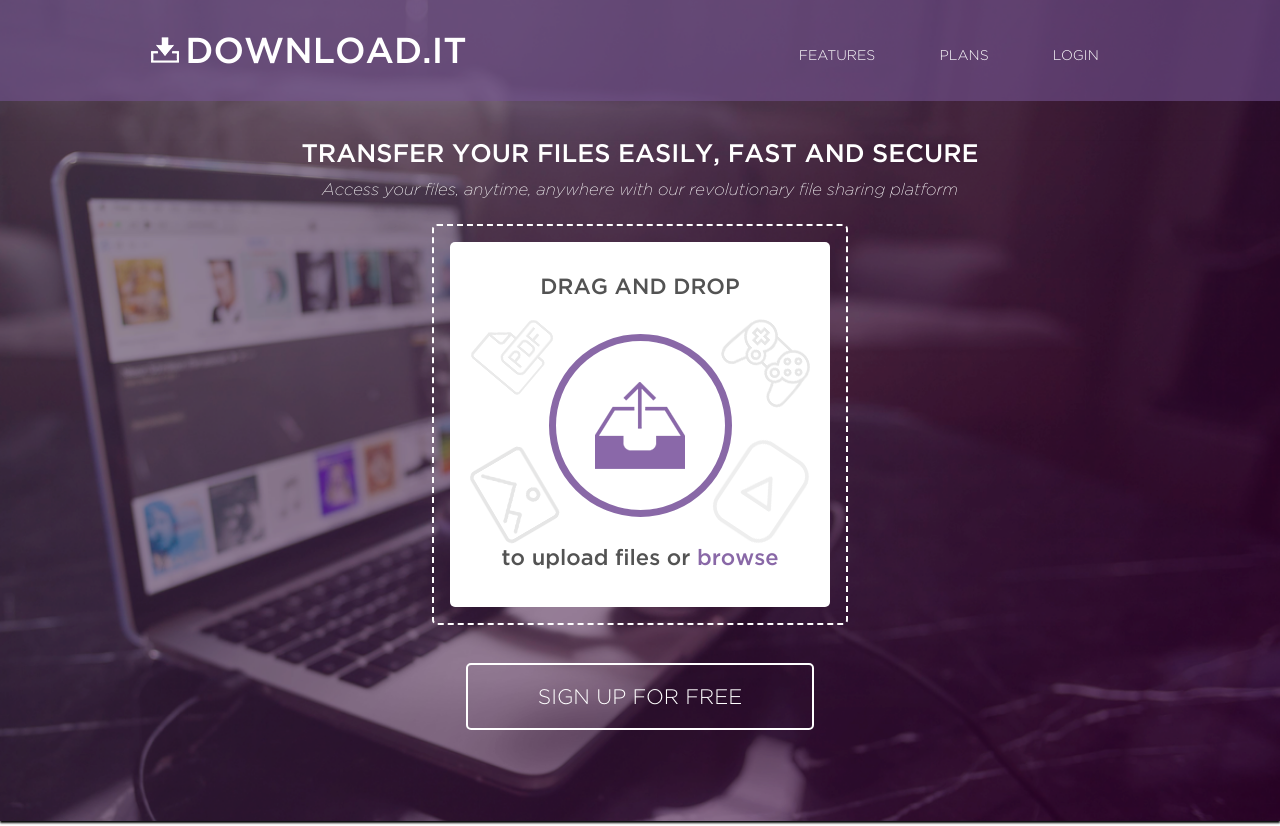
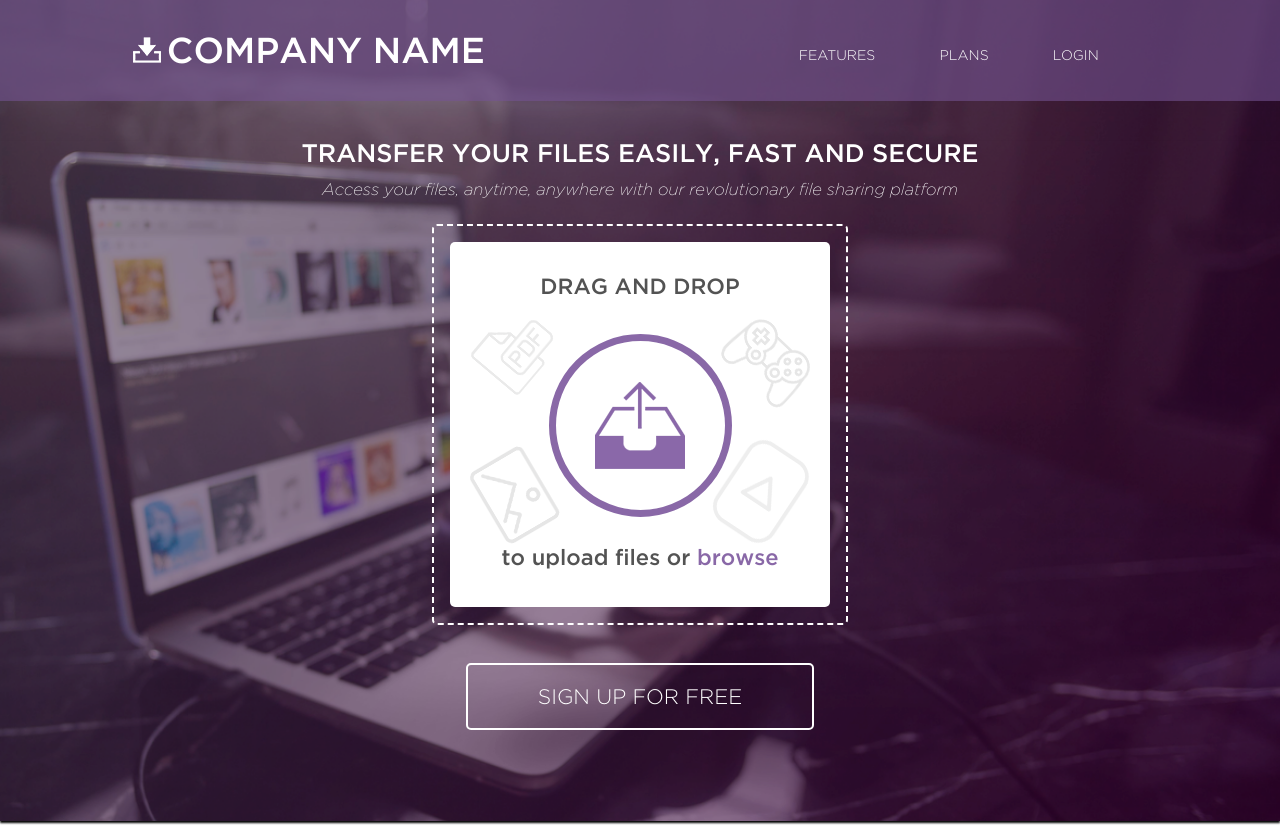
Before and after one commit to LeeMortis/UI, a plain HTML site: page index.html in a window 1280 px wide. Shown: the top 826 px of the page. Drawn offline with Linux system fonts and the light colour scheme.

Commit message:
Branding

```diff
--- a/index.html
+++ b/index.html
@@ -16,7 +16,7 @@
 			<header class="row">
 				<div class="logo col-xs-12 col-sm-6 col-md-6">
 					<img src="images/download-icon.png">
-					<h1>Download.it</h1>
+					<h1>Company Name</h1>
 				</div>
 				<nav>
 					<ul class="nav col-xs-12 col-sm-6 col-md-6">
```
